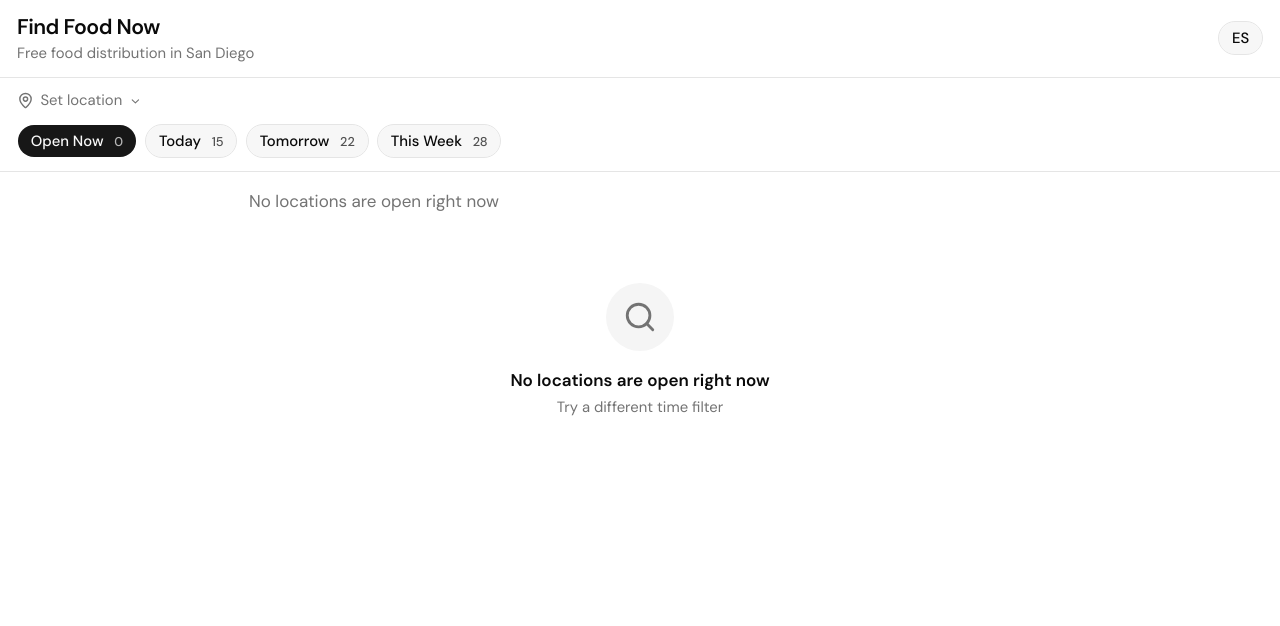
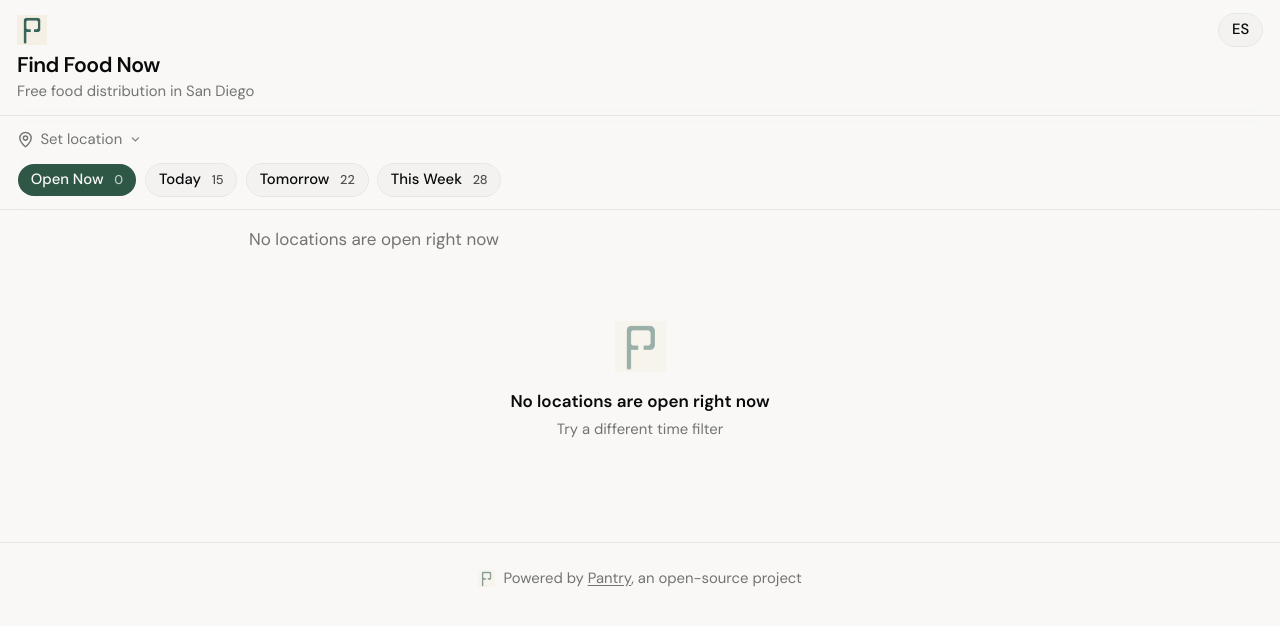
Before and after one commit to nic-bertino/pantry, a Next.js app: page /en in a window 1280 px wide. Shown: the top 626 px of the page. Built offline with nearby package versions, Linux system fonts and the light colour scheme.

Commit message:
feat: changed to pantry, added logo

```diff
--- a/app/[locale]/page.tsx
+++ b/app/[locale]/page.tsx
@@ -2,6 +2,7 @@
 
 import { useState } from "react";
 import { useTranslations } from "@/lib/i18n/use-translations";
+import { Footer } from "@/components/finder/footer";
 import { Header } from "@/components/finder/header";
 import { LocationInput } from "@/components/finder/location-input";
 import { LocationList } from "@/components/finder/location-list";
@@ -67,6 +68,8 @@ export default function FinderPage() {
 					filter={filter}
 				/>
 			</main>
+
+			<Footer />
 		</div>
 	);
 }
--- a/app/globals.css
+++ b/app/globals.css
@@ -7,6 +7,7 @@
 @theme inline {
   --color-background: var(--background);
   --color-foreground: var(--foreground);
+  --color-brand-green: var(--brand-green);
   --font-sans: var(--font-sans);
   --font-mono: var(--font-geist-mono);
   --color-sidebar-ring: var(--sidebar-ring);
@@ -48,14 +49,15 @@
 }
 
 :root {
-  --background: oklch(1 0 0);
+  --background: oklch(0.98 0.002 90);
   --foreground: oklch(0.145 0 0);
   --card: oklch(1 0 0);
   --card-foreground: oklch(0.145 0 0);
   --popover: oklch(1 0 0);
   --popover-foreground: oklch(0.145 0 0);
-  --primary: oklch(0.205 0 0);
+  --primary: oklch(0.42 0.055 165);
   --primary-foreground: oklch(0.985 0 0);
+  --brand-green: oklch(0.42 0.055 165);
   --secondary: oklch(0.97 0 0);
   --secondary-foreground: oklch(0.205 0 0);
   --muted: oklch(0.97 0 0);
@@ -89,8 +91,9 @@
   --card-foreground: oklch(0.985 0 0);
   --popover: oklch(0.205 0 0);
   --popover-foreground: oklch(0.985 0 0);
-  --primary: oklch(0.87 0.00 0);
-  --primary-foreground: oklch(0.205 0 0);
+  --primary: oklch(0.55 0.08 165);
+  --primary-foreground: oklch(0.145 0 0);
+  --brand-green: oklch(0.55 0.08 165);
   --secondary: oklch(0.269 0 0);
   --secondary-foreground: oklch(0.985 0 0);
   --muted: oklch(0.269 0 0);
--- a/components/finder/empty-state.tsx
+++ b/components/finder/empty-state.tsx
@@ -1,6 +1,6 @@
 "use client";
 
-import { SearchIcon } from "lucide-react";
+import Image from "next/image";
 import { useTranslations } from "@/lib/i18n/use-translations";
 import type { TimeFilter } from "@/lib/types/location";
 
@@ -23,10 +23,14 @@ export function EmptyState({ filter }: EmptyStateProps) {
 	};
 
 	return (
-		<div className="flex flex-col items-center justify-center py-16 text-center">
-			<div className="rounded-full bg-muted p-4">
-				<SearchIcon className="h-8 w-8 text-muted-foreground" />
-			</div>
+		<div className="flex flex-col items-center justify-center py-16 text-center px-4">
+			<Image
+				src="/pantry-app.png"
+				alt=""
+				width={48}
+				height={48}
+				className="w-12 h-12 opacity-50"
+			/>
 			<h3 className="mt-4 font-semibold">{getMessage()}</h3>
 			<p className="mt-1 text-sm text-muted-foreground">
 				{t("tryDifferentFilter")}
--- /dev/null
+++ b/components/finder/footer.tsx
@@ -0,0 +1,33 @@
+"use client";
+
+import Image from "next/image";
+
+export function Footer() {
+	return (
+		<footer className="border-t border-border bg-background mt-8">
+			<div className="container mx-auto max-w-3xl px-4 py-6">
+				<div className="flex items-center justify-center gap-2 text-sm text-muted-foreground">
+					<Image
+						src="/pantry-app.png"
+						alt=""
+						width={16}
+						height={16}
+						className="w-4 h-4 opacity-60"
+					/>
+					<span>
+						Powered by{" "}
+						<a
+							href="https://github.com/nicbertino/pantry"
+							target="_blank"
+							rel="noopener noreferrer"
+							className="underline underline-offset-2 hover:text-foreground transition-colors"
+						>
+							Pantry
+						</a>
+						, an open-source project
+					</span>
+				</div>
+			</div>
+		</footer>
+	);
+}
--- a/components/finder/header.tsx
+++ b/components/finder/header.tsx
@@ -1,5 +1,7 @@
 "use client";
 
+import Image from "next/image";
+import Link from "next/link";
 import { usePathname, useRouter } from "next/navigation";
 import { Button } from "@/components/ui/button";
 import { useTranslations } from "@/lib/i18n/use-translations";
@@ -18,21 +20,39 @@ export function Header() {
 
 	return (
 		<header className="sticky top-0 z-50 border-b border-border bg-background/95 backdrop-blur supports-[backdrop-filter]:bg-background/60">
-			<div className="container mx-auto flex items-center justify-between px-4 py-3">
+			<div className="container mx-auto px-4 py-3">
+				{/* Row 1: Logo mark and language toggle */}
+				<div className="flex items-center justify-between mb-1">
+					<Link
+						href={`/${locale}`}
+						className="shrink-0 hover:opacity-80 transition-opacity"
+						aria-label="Home"
+					>
+						<Image
+							src="/pantry-app.png"
+							alt=""
+							width={28}
+							height={28}
+							className="w-7 h-7"
+							priority
+						/>
+					</Link>
+					<Button
+						variant="outline"
+						size="sm"
+						onClick={toggleLocale}
+						className="font-medium"
+					>
+						{locale === "en" ? "ES" : "EN"}
+					</Button>
+				</div>
+				{/* Row 2: Title and subtitle */}
 				<div>
 					<h1 className="text-xl font-semibold tracking-tight">
 						{t("appTitle")}
 					</h1>
 					<p className="text-sm text-muted-foreground">{t("appSubtitle")}</p>
 				</div>
-				<Button
-					variant="outline"
-					size="sm"
-					onClick={toggleLocale}
-					className="font-medium"
-				>
-					{locale === "en" ? "ES" : "EN"}
-				</Button>
 			</div>
 		</header>
 	);
--- a/components/finder/status-badge.tsx
+++ b/components/finder/status-badge.tsx
@@ -34,8 +34,8 @@ export function StatusBadge({
 
 	// Text color classes for plain text variant
 	const textColors = {
-		open: "text-emerald-600 dark:text-emerald-400",
-		"opening-soon": "text-amber-600 dark:text-amber-400",
+		open: "text-brand-green",
+		"opening-soon": "text-brand-green",
 		closed: "text-muted-foreground",
 		unknown: "text-muted-foreground",
 	};
@@ -50,7 +50,7 @@ export function StatusBadge({
 			return variant === "text" ? (
 				<span className={`text-sm ${textColors.open}`}>{label}</span>
 			) : (
-				<Badge className="bg-emerald-500/15 text-emerald-700 dark:text-emerald-400 border-emerald-500/20">
+				<Badge className="bg-primary/15 text-primary border-primary/20">
 					{label}
 				</Badge>
 			);
@@ -62,7 +62,7 @@ export function StatusBadge({
 			return variant === "text" ? (
 				<span className={`text-sm ${textColors["opening-soon"]}`}>{label}</span>
 			) : (
-				<Badge className="bg-amber-500/15 text-amber-700 dark:text-amber-400 border-amber-500/20">
+				<Badge className="bg-primary/15 text-primary border-primary/20">
 					{label}
 				</Badge>
 			);
```
Also changed, not shown: public/pantry-app.png (added), public/pantry-app@2x.png (added).
